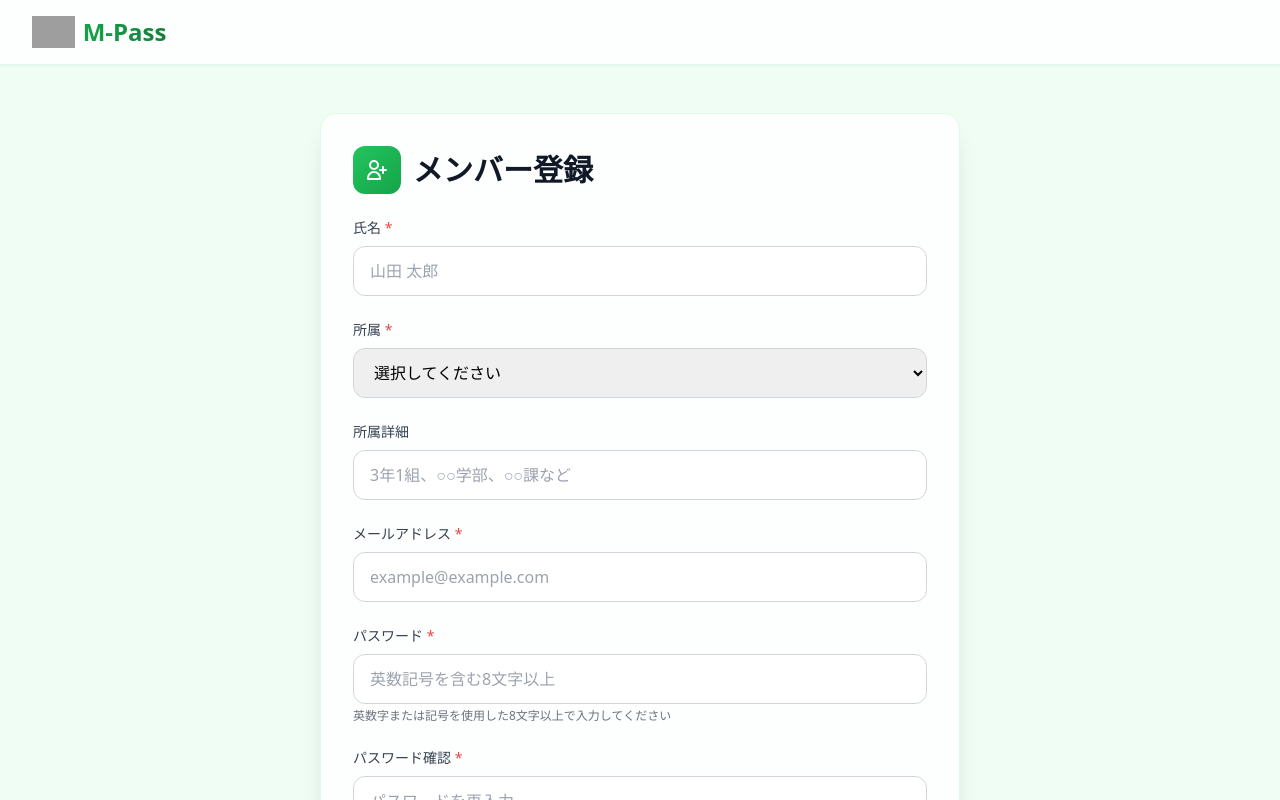
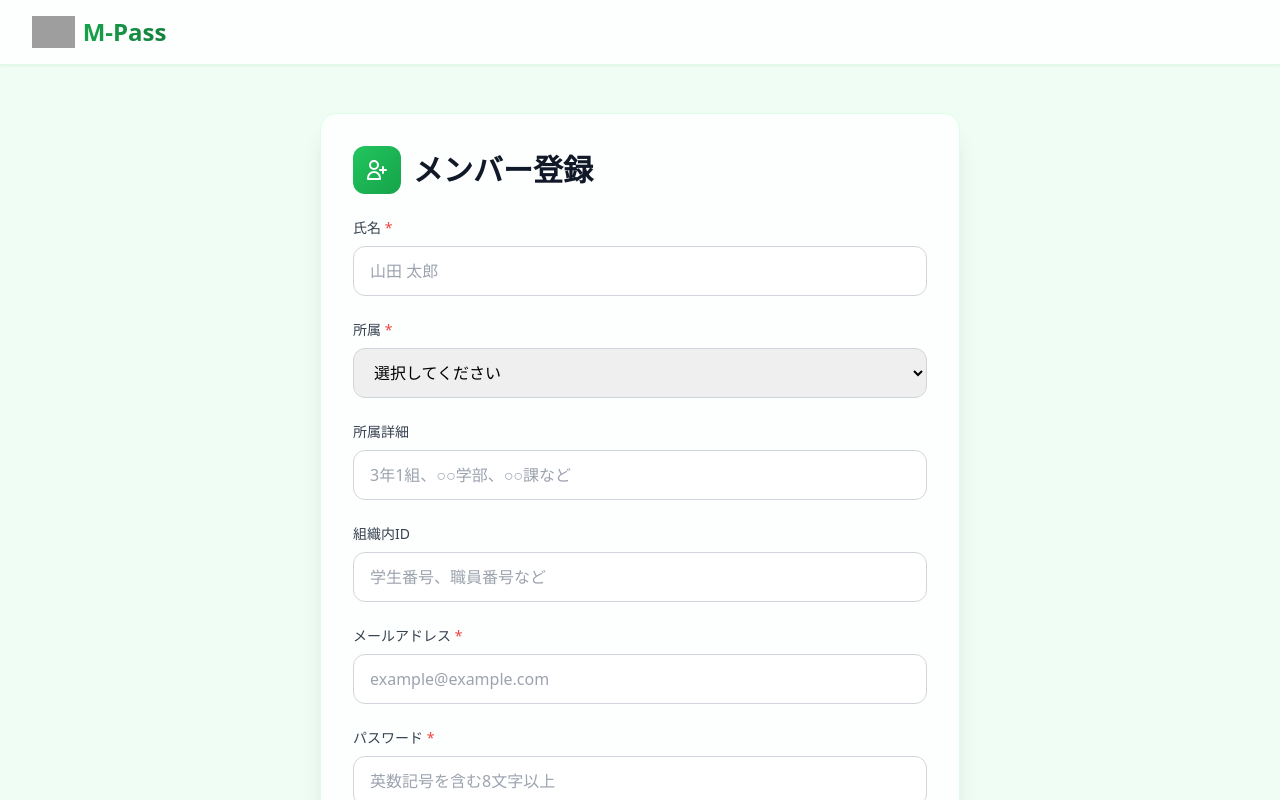
Before and after one commit to tukumanalab/m-pass, a Next.js app: page /members/register in a window 1280 px wide. Shown: the top 800 px of the page. Built offline with nearby package versions, Linux system fonts and the light colour scheme; no server answers; the database is empty; grey boxes are pictures that could not be loaded.

Commit message:
feat: メンバー情報に組織内ID（organization_member_id）を追加

```diff
--- a/app/api/admin/members/[id]/route.ts
+++ b/app/api/admin/members/[id]/route.ts
@@ -17,13 +17,13 @@ export async function GET(request: NextRequest, { params }: RouteParams) {
     let member: any;
     if (isNumericId) {
       member = db.prepare(`
-        SELECT id, member_id, name, affiliation, affiliation_detail, email, created_at, mypage_notification_sent_at
+        SELECT id, member_id, name, affiliation, affiliation_detail, organization_member_id, email, created_at, mypage_notification_sent_at
         FROM members
         WHERE id = ?
       `).get(id);
     } else {
       member = db.prepare(`
-        SELECT id, member_id, name, affiliation, affiliation_detail, email, created_at, mypage_notification_sent_at
+        SELECT id, member_id, name, affiliation, affiliation_detail, organization_member_id, email, created_at, mypage_notification_sent_at
         FROM members
         WHERE member_id = ?
       `).get(id);
@@ -59,7 +59,7 @@ export async function GET(request: NextRequest, { params }: RouteParams) {
 export async function PUT(request: NextRequest, { params }: RouteParams) {
   try {
     const { id } = await params;
-    const { name, affiliation, affiliation_detail, email, password } = await request.json();
+    const { name, affiliation, affiliation_detail, organization_member_id, email, password } = await request.json();
 
     // バリデーション
     if (!name || !affiliation || !email) {
@@ -92,16 +92,16 @@ export async function PUT(request: NextRequest, { params }: RouteParams) {
 
       db.prepare(`
         UPDATE members
-        SET name = ?, affiliation = ?, affiliation_detail = ?, email = ?, password_hash = ?
+        SET name = ?, affiliation = ?, affiliation_detail = ?, email = ?, password_hash = ?, organization_member_id = ?
         WHERE id = ?
-      `).run(name, affiliation, affiliation_detail || '', email, hashedPassword, id);
+      `).run(name, affiliation, affiliation_detail || '', email, hashedPassword, organization_member_id || null, id);
     } else {
       // パスワードなしで更新
       db.prepare(`
         UPDATE members
-        SET name = ?, affiliation = ?, affiliation_detail = ?, email = ?
+        SET name = ?, affiliation = ?, affiliation_detail = ?, email = ?, organization_member_id = ?
         WHERE id = ?
-      `).run(name, affiliation, affiliation_detail || '', email, id);
+      `).run(name, affiliation, affiliation_detail || '', email, organization_member_id || null, id);
     }
 
     return NextResponse.json({ success: true, message: 'メンバー情報を更新しました' });
--- a/app/api/admin/members/bulk/route.ts
+++ b/app/api/admin/members/bulk/route.ts
@@ -31,6 +31,7 @@ interface CsvRow {
   created_at: string;
   mypage_notification_sent_at?: string; // オプショナル
   nfc_id?: string; // オプショナル
+  organization_member_id?: string; // オプショナル
 }
 
 function validateCsvRow(row: CsvRow, lineNumber: number): string | null {
@@ -119,6 +120,7 @@ function parseCSV(csvText: string, nfcIdxRef: { value: number }): CsvRow[] {
   const createdAtIdx = headers.indexOf('created_at');
   const notificationIdx = headers.indexOf('mypage_notification_sent_at');
   const nfcIdx = headers.indexOf('nfc_id');
+  const orgMemberIdIdx = headers.indexOf('organization_member_id');
 
   // 参照用に保存
   nfcIdxRef.value = nfcIdx;
@@ -147,6 +149,9 @@ function parseCSV(csvText: string, nfcIdxRef: { value: number }): CsvRow[] {
       created_at: columns[createdAtIdx] || '',
     };
 
+    if (orgMemberIdIdx !== -1 && columns.length > orgMemberIdIdx) {
+      row.organization_member_id = columns[orgMemberIdIdx];
+    }
     if (notificationIdx !== -1 && columns.length > notificationIdx) {
       row.mypage_notification_sent_at = columns[notificationIdx];
     }
@@ -228,12 +233,13 @@ export async function POST(request: NextRequest) {
 
     // UPSERT用のSQL（member_idで既存データを更新、なければ挿入）
     const upsertMember = db.prepare(`
-      INSERT INTO members (member_id, name, affiliation, affiliation_detail, email, password_hash, created_at, mypage_notification_sent_at)
-      VALUES (?, ?, ?, ?, ?, ?, ?, ?)
+      INSERT INTO members (member_id, name, affiliation, affiliation_detail, organization_member_id, email, password_hash, created_at, mypage_notification_sent_at)
+      VALUES (?, ?, ?, ?, ?, ?, ?, ?, ?)
       ON CONFLICT(member_id) DO UPDATE SET
         name = excluded.name,
         affiliation = excluded.affiliation,
         affiliation_detail = excluded.affiliation_detail,
+        organization_member_id = excluded.organization_member_id,
         email = excluded.email,
         password_hash = excluded.password_hash,
         created_at = excluded.created_at,
@@ -335,6 +341,7 @@ export async function POST(request: NextRequest) {
           row.name,
           affiliation,
           affiliationDetail,
+          row.organization_member_id || null,
           email,
           hashedPassword,
           createdAtISO,
--- a/app/api/admin/members/export/route.ts
+++ b/app/api/admin/members/export/route.ts
@@ -15,7 +15,7 @@ export async function GET() {
 
     // 全メンバーデータを取得
     const members = db.prepare(`
-      SELECT id, email, name, affiliation, affiliation_detail, member_id, created_at, mypage_notification_sent_at
+      SELECT id, email, name, affiliation, affiliation_detail, organization_member_id, member_id, created_at, mypage_notification_sent_at
       FROM members
       ORDER BY created_at DESC
     `).all() as Array<{
@@ -24,13 +24,14 @@ export async function GET() {
       name: string;
       affiliation: string;
       affiliation_detail: string | null;
+      organization_member_id: string | null;
       member_id: string;
       created_at: string;
       mypage_notification_sent_at: string | null;
     }>;
 
     // CSVヘッダー
-    let csv = 'email,name,affiliation,affiliation_detail,member_id,created_at,mypage_notification_sent_at,nfc_id\n';
+    let csv = 'email,name,affiliation,affiliation_detail,organization_member_id,member_id,created_at,mypage_notification_sent_at,nfc_id\n';
 
     // データ行を追加
     for (const member of members) {
@@ -50,6 +51,7 @@ export async function GET() {
         member.name,
         member.affiliation,
         member.affiliation_detail || '',
+        member.organization_member_id || '',
         member.member_id,
         createdAt,
         notificationSentAt,
--- a/app/api/members/register/route.ts
+++ b/app/api/members/register/route.ts
@@ -12,7 +12,7 @@ const MAX_MEMBERS_PER_EMAIL = 3;
 export async function POST(request: NextRequest) {
     try {
         const body = await request.json();
-        const { name, affiliation, affiliationDetail, email, password, howDidYouKnow } = body;
+        const { name, affiliation, affiliationDetail, email, password, howDidYouKnow, organizationMemberId } = body;
 
         // バリデーション
         if (!name) {
@@ -87,7 +87,8 @@ export async function POST(request: NextRequest) {
             email,
             passwordHash,
             expiresAt,
-            howDidYouKnow || null
+            howDidYouKnow || null,
+            organizationMemberId || null
         );
 
         // 確認メールを送信
--- a/app/api/members/verify/route.ts
+++ b/app/api/members/verify/route.ts
@@ -81,7 +81,8 @@ export async function POST(request: NextRequest) {
             pendingMember.affiliation_detail,
             pendingMember.email,
             pendingMember.password_hash,
-            memberId
+            memberId,
+            pendingMember.organization_member_id
         );
 
         // 仮登録データを削除
@@ -121,6 +122,7 @@ export async function POST(request: NextRequest) {
                 name: pendingMember.name,
                 affiliation: pendingMember.affiliation,
                 affiliationDetail: pendingMember.affiliation_detail,
+                organizationMemberId: pendingMember.organization_member_id,
                 email: pendingMember.email,
                 memberId,
                 qrCodeUrl: qrCodeDataUrl,
--- a/app/register/page.tsx
+++ b/app/register/page.tsx
@@ -10,6 +10,7 @@ export default function RegisterPage() {
     name: "",
     affiliation: "",
     affiliationDetail: "",
+    organizationMemberId: "",
     email: "",
     password: "",
     passwordConfirm: "",
@@ -72,6 +73,7 @@ export default function RegisterPage() {
       name: "",
       affiliation: "",
       affiliationDetail: "",
+      organizationMemberId: "",
       email: "",
       password: "",
       passwordConfirm: "",
@@ -497,6 +499,25 @@ export default function RegisterPage() {
 
           <div>
             <label
+              htmlFor="organizationMemberId"
+              className="block text-sm font-medium text-gray-700 mb-2"
+            >
+              組織内ID
+            </label>
+            <input
+              type="text"
+              id="organizationMemberId"
+              value={formData.organizationMemberId}
+              onChange={(e) =>
+                setFormData({ ...formData, organizationMemberId: e.target.value })
+              }
+              className="w-full px-4 py-3 border border-gray-300 rounded-xl focus:ring-2 focus:ring-primary-500 focus:border-primary-500 transition-colors"
+              placeholder="学生番号、職員番号など"
+            />
+          </div>
+
+          <div>
+            <label
               htmlFor="email"
               className="block text-sm font-medium text-gray-700 mb-2"
             >
--- a/lib/database.ts
+++ b/lib/database.ts
@@ -26,6 +26,7 @@ export function initDatabase() {
       name TEXT NOT NULL,
       affiliation TEXT NOT NULL,
       affiliation_detail TEXT,
+      organization_member_id TEXT,
       email TEXT NOT NULL,
       password_hash TEXT NOT NULL,
       created_at DATETIME DEFAULT CURRENT_TIMESTAMP,
@@ -36,6 +37,13 @@ export function initDatabase() {
   // 既存のmembersテーブルに新しいカラムを追加（マイグレーション）
   try {
     db.exec(`ALTER TABLE members ADD COLUMN mypage_notification_sent_at DATETIME`);
+  } catch (e) {
+    // カラムが既に存在する場合はエラーを無視
+  }
+
+  // 組織内IDカラムを追加
+  try {
+    db.exec(`ALTER TABLE members ADD COLUMN organization_member_id TEXT`);
   } catch (e) {
     // カラムが既に存在する場合はエラーを無視
   }
@@ -55,12 +63,20 @@ export function initDatabase() {
       name TEXT NOT NULL,
       affiliation TEXT NOT NULL,
       affiliation_detail TEXT,
+      organization_member_id TEXT,
       email TEXT NOT NULL,
       password_hash TEXT NOT NULL,
       expires_at DATETIME NOT NULL,
       created_at DATETIME DEFAULT CURRENT_TIMESTAMP
     )
   `);
+
+  // 仮登録テーブルに組織内IDカラムを追加（マイグレーション）
+  try {
+    db.exec(`ALTER TABLE pending_members ADD COLUMN organization_member_id TEXT`);
+  } catch (e) {
+    // カラムが既に存在する場合はエラーを無視
+  }
 
   // メールアドレス変更申請テーブル
   db.exec(`
@@ -269,13 +285,14 @@ export function createMember(
   affiliationDetail: string | null,
   email: string,
   passwordHash: string,
-  memberId: string
+  memberId: string,
+  organizationMemberId: string | null = null
 ) {
   const stmt = db.prepare(`
-    INSERT INTO members (name, affiliation, affiliation_detail, email, password_hash, member_id)
-    VALUES (?, ?, ?, ?, ?, ?)
+    INSERT INTO members (name, affiliation, affiliation_detail, email, password_hash, member_id, organization_member_id)
+    VALUES (?, ?, ?, ?, ?, ?, ?)
   `);
-  const result = stmt.run(name, affiliation, affiliationDetail, email, passwordHash, memberId);
+  const result = stmt.run(name, affiliation, affiliationDetail, email, passwordHash, memberId, organizationMemberId);
   return result.lastInsertRowid;
 }
 
@@ -552,18 +569,20 @@ export function updateMemberProfile(
     affiliationDetail,
     email,
     passwordHash,
+    organizationMemberId,
   }: {
     name: string;
     affiliation: string;
     affiliationDetail: string | null;
     email: string;
     passwordHash?: string;
+    organizationMemberId?: string | null;
   }
 ) {
   if (passwordHash) {
     const stmtWithPassword = db.prepare(`
       UPDATE members
-      SET name = ?, affiliation = ?, affiliation_detail = ?, email = ?, password_hash = ?
+      SET name = ?, affiliation = ?, affiliation_detail = ?, email = ?, password_hash = ?, organization_member_id = ?
       WHERE id = ?
     `);
     return stmtWithPassword.run(
@@ -572,16 +591,17 @@ export function updateMemberProfile(
       affiliationDetail ?? '',
       email,
       passwordHash,
+      organizationMemberId ?? null,
       id
     ).changes;
   }
 
   const stmt = db.prepare(`
     UPDATE members
-    SET name = ?, affiliation = ?, affiliation_detail = ?, email = ?
+    SET name = ?, affiliation = ?, affiliation_detail = ?, email = ?, organization_member_id = ?
     WHERE id = ?
   `);
-  return stmt.run(name, affiliation, affiliationDetail ?? '', email, id).changes;
+  return stmt.run(name, affiliation, affiliationDetail ?? '', email, organizationMemberId ?? null, id).changes;
 }
 
 // 仮登録メンバーの作成
@@ -593,13 +613,14 @@ export function createPendingMember(
   email: string,
   passwordHash: string,
   expiresAt: string,
-  howDidYouKnow: string | null = null
+  howDidYouKnow: string | null = null,
+  organizationMemberId: string | null = null
 ) {
   const stmt = db.prepare(`
-    INSERT INTO pending_members (token, name, affiliation, affiliation_detail, email, password_hash, expires_at, how_did_you_know)
-    VALUES (?, ?, ?, ?, ?, ?, ?, ?)
+    INSERT INTO pending_members (token, name, affiliation, affiliation_detail, email, password_hash, expires_at, how_did_you_know, organization_member_id)
+    VALUES (?, ?, ?, ?, ?, ?, ?, ?, ?)
   `);
-  const result = stmt.run(token, name, affiliation, affiliationDetail, email, passwordHash, expiresAt, howDidYouKnow);
+  const result = stmt.run(token, name, affiliation, affiliationDetail, email, passwordHash, expiresAt, howDidYouKnow, organizationMemberId);
   return result.lastInsertRowid;
 }
 
```
Also changed, not shown: app/admin/members/page.tsx (+36 -3 lines), app/api/admin/members/search/route.ts (+5 -5 lines), 1 other file (tests, documents, lock files or other folders).
